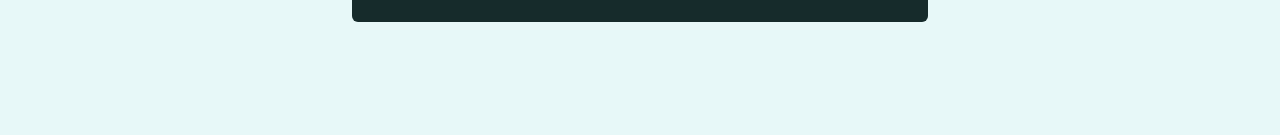
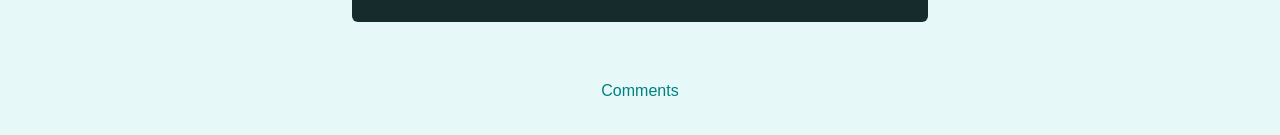
Before and after one commit to zakharovdm/quotes_app, a React (Create React App) app: page /quotes/q1 in a window 1280 px wide. Shown: the part 355-490 px from the top of the page. Built offline with nearby package versions, Linux system fonts and the light colour scheme.

Commit message:
feat: add comments component

```diff
--- a/src/pages/DetailQuote.js
+++ b/src/pages/DetailQuote.js
@@ -1,25 +1,32 @@
-import { useParams, Route } from "react-router-dom";
+import { useParams, Route, Link } from "react-router-dom";
 import Comments from "../components/comments/Comments";
 import HighlightedQuote from "../components/quotes/HighlightedQuote";
 
 const DetailQuote = () => {
-  const param = useParams();
+  const params = useParams();
 
   const DUMMY_QUOTES = [
     { id: "q1", author: "Max", text: "Learning React is fun" },
     { id: "q2", author: "Jhon", text: "Learning React is great" },
   ];
 
-  const quote = DUMMY_QUOTES.find((quote) => quote.id === param.quoteID);
+  const quote = DUMMY_QUOTES.find((quote) => quote.id === params.quoteID);
 
   if (!quote) {
-    return <p>Not found quote</p>
+    return <p>Not found quote</p>;
   }
 
   return (
     <section>
-      <HighlightedQuote author={quote.author} text={quote.text}/>
-      <Route path={`/quotes/${param.quoteID}/comments`}>
+      <HighlightedQuote author={quote.author} text={quote.text} />
+      <Route path={`/quotes/${params.quoteID}`} exact>
+        <div className="centered">
+          <Link className="btn--flat" to={`/quotes/${params.quoteID}/comments`}>
+            Comments
+          </Link>
+        </div>
+      </Route>
+      <Route path={`/quotes/${params.quoteID}/comments`}>
         <Comments />
       </Route>
     </section>
```
